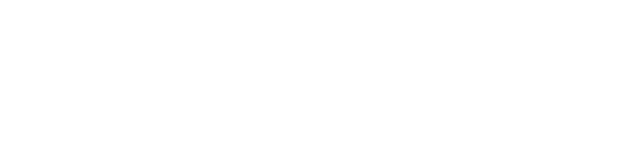
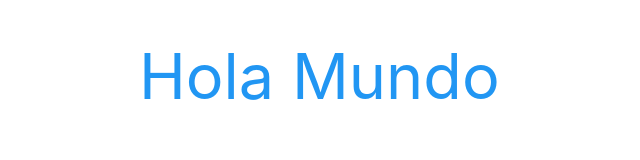
Before and after one commit to MarceloLanegra/fixu-materialize, a plain HTML site: page index.html in a window 1280 px wide. Shown: the whole page, without its empty margins (53-693 px from the left). Drawn offline with nearby package versions, Linux system fonts and the light colour scheme.

Commit message:
materialize included

```diff
--- a/index.html
+++ b/index.html
@@ -4,9 +4,14 @@
     <meta charset="UTF-8">
     <meta http-equiv="X-UA-Compatible" content="IE=edge">
     <meta name="viewport" content="width=device-width, initial-scale=1.0">
+    <link href="https://fonts.googleapis.com/icon?family=Material+Icons" rel="stylesheet">
+    <link rel="stylesheet" href="https://cdnjs.cloudflare.com/ajax/libs/materialize/1.0.0/css/materialize.min.css">
     <title>Document</title>
 </head>
 <body>
+    <div class="container">
+        <h1 class="blue-text">Hola Mundo</h1>
+    </div>
     <!-- Luis -->
     <div>
 
@@ -15,5 +20,6 @@
     <div>
 
     </div>
+    <script src="https://cdnjs.cloudflare.com/ajax/libs/materialize/1.0.0/js/materialize.min.js"></script>
 </body>
 </html>
```
